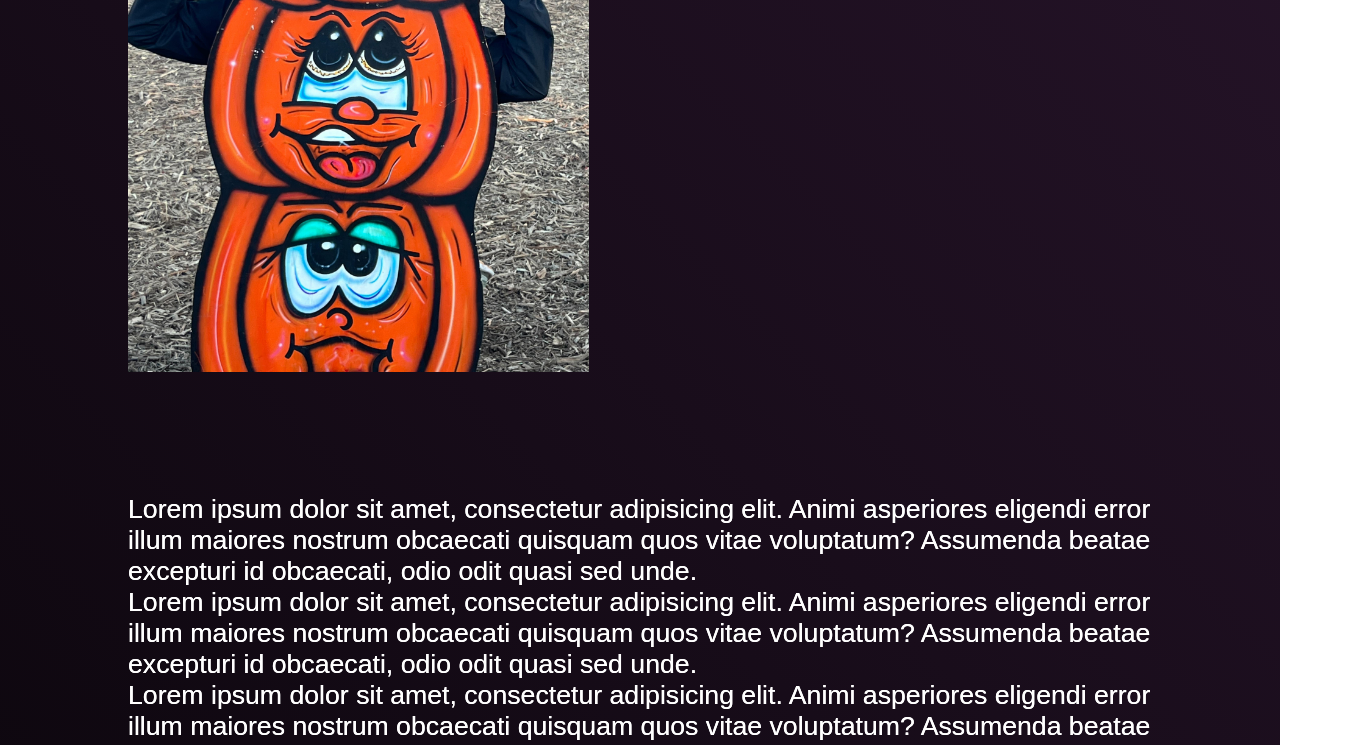
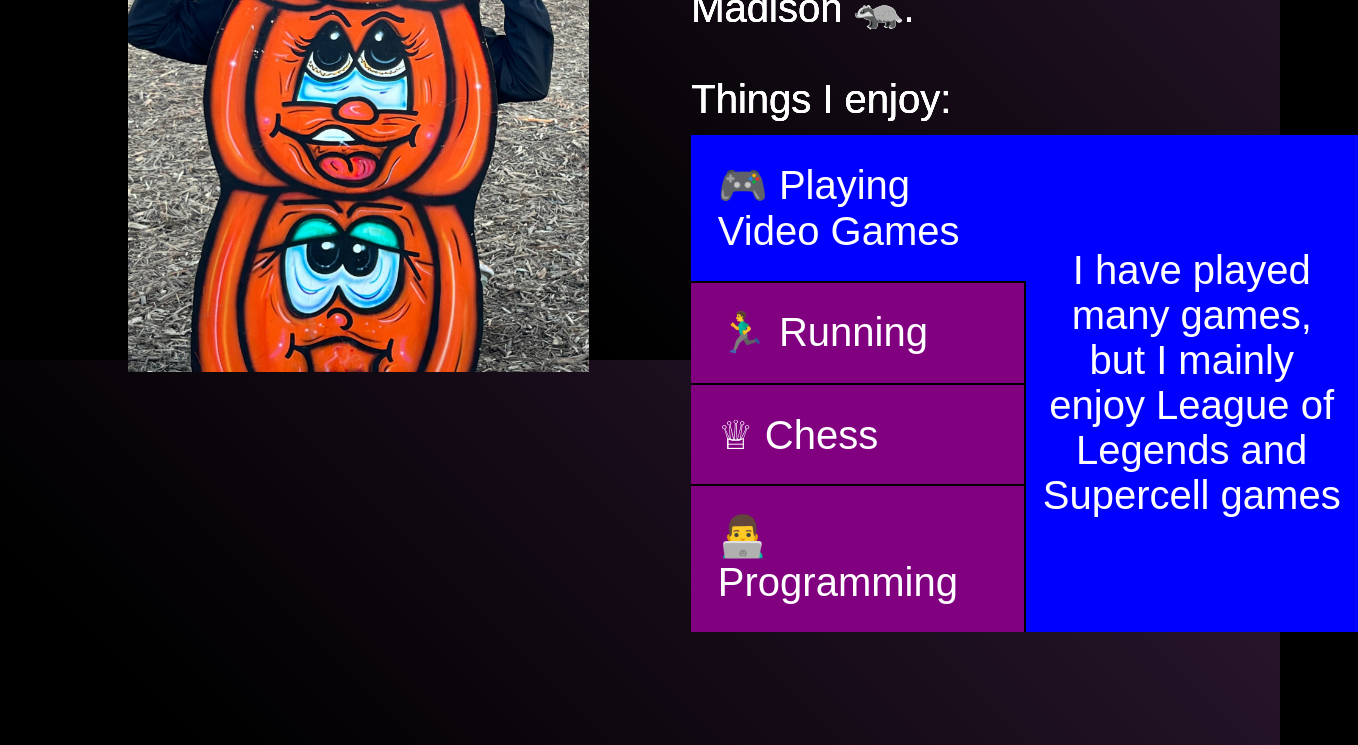
Before and after one commit to hirshi001/HrishiWebsite, a plain HTML site: page index.html in a window 1280 px wide. Shown: the part 1240-1985 px from the top of the page, 1358 px wide, since content can reach past the window. Drawn offline with Linux system fonts and the light colour scheme.

Commit message:
added things i enjoy

```diff
--- /dev/null
+++ b/enjoyselector.js
@@ -0,0 +1,47 @@
+let data={
+    "playVideoGames": "I have played many games, but I mainly enjoy League of Legends and Supercell games",
+    "running": "I have been running for many years, primarily being a distance athlete. I currently compete in the 1500, 3000, and 8k.",
+    "chess": "I like to play chess. Check out my profile on chess.com <a target=\"_blank\" rel=\"noopener noreferrer\" href='https://www.chess.com/member/hirshi001' >here</a>.",
+    "programming": "I am proficient in Java and have made many projects with it. I am currently learning Javascript to make this website.",
+}
+
+function enjoySelectorOnLoad() {
+    const info = document.getElementById("enjoy-content-information");
+    info.style.backgroundColor="blue"
+    setContentDisplay();
+}
+
+function setEnjoyContent(id){
+    var enjoyContent = document.getElementById("enjoy-content").getElementsByTagName("td");
+    for (var i = 0; i < enjoyContent.length; i++) {
+        const enjoyContentItem = enjoyContent[i];
+        if (enjoyContentItem.id === id) {
+            enjoyContentItem.classList.add("selected");
+        } else {
+            enjoyContentItem.classList.remove("selected");
+        }
+    }
+    setContentDisplay(enjoyContent);
+}
+
+function setContentDisplay(enjoyContent=null) {
+    // get elements in the enjoy-content id which are li
+    if(enjoyContent==null) enjoyContent = document.getElementById("enjoy-content").getElementsByTagName("td");
+    for (var i = 0; i < enjoyContent.length; i++) {
+        const enjoyContentItem = enjoyContent[i];
+        if(enjoyContentItem.id=== "enjoy-content-information") {
+            continue;
+        }
+        if (enjoyContentItem.classList.contains("selected")) {
+            enjoyContentItem.style.backgroundColor = "blue";
+            enjoyContentItem.style.borderRightWidth = "0";
+            const info = document.getElementById("enjoy-content-information");
+            info.innerHTML = data[enjoyContentItem.id];
+        } else {
+            enjoyContentItem.style.backgroundColor = "purple";
+            enjoyContentItem.style.borderRightWidth = "2pt";
+        }
+    }
+
+
+}
--- a/index.css
+++ b/index.css
@@ -11,6 +11,8 @@ body {
     font-family: 'comic sans 2', sans-serif;
     width: 100vw;
     background-image: linear-gradient(45deg, black 30%, #301934 100%);
+    background-attachment: fixed;
+
     overflow: auto;
 }
 
@@ -22,10 +24,10 @@ body {
     justify-content: center;
 
     flex-wrap: wrap;
+    background-attachment: fixed;
+    z-index: 2;
+
     background-image: linear-gradient(45deg, black 30%, #301934 100%);
-    background-attachment: fixed;
-    z-index: 1;
-
     -webkit-mask-image: -webkit-gradient(linear, left top, left bottom, from(rgba(0,0,0,1)), color-stop(80%, rgba(0,0,0,1)), to(rgba(0,0,0,0)));
 }
 
@@ -37,7 +39,7 @@ body {
     height: 100px;
     background-color: #04AA6D;
     visibility: hidden;
-    z-index: 2;
+    z-index: 3;
     -webkit-mask-composite: xor;
     -webkit-mask-image: -webkit-gradient(linear, left top, right top, from(rgba(0,0,0,0)), color-stop(95%, rgba(0,0,0,0)), to(rgba(0,0,0,1))), -webkit-gradient(linear, left top, right top, from(rgba(0,0,0,0)), color-stop(5%, rgba(0,0,0,1)), to(rgba(0,0,0,1)));
 }
@@ -57,7 +59,7 @@ body {
     font-size: 2em;
     display: inline-block;
 
-    z-index: 3;
+    z-index: 4;
 }
 
 #topnav a:link {
@@ -116,8 +118,8 @@ body {
     float: left;
 }
 
-#about-me p {
-    text-align: center;
+#about-me-content {
+    text-align: left;
     float: right;
     width: 45%;
     font-size: 1.5em;
@@ -125,6 +127,34 @@ body {
     overflow-wrap: break-word;
 }
 
+#about-me-content table {
+    width: 100%;
+    min-width: 500pt;
+}
+
+#about-me-content td {
+    width: 50%;
+    text-align: center;
+    border-width: 2pt;
+    padding: 10pt;
+}
+
+#about-me-content #enjoy-content{
+    margin-top: 10pt;
+}
+
+#about-me-content #enjoy-content .enjoyinfo {
+    text-align: left;
+    border-color: black;
+    border-width: 2pt;
+    border-style: solid;
+    margin: 0;
+    padding: 20pt;
+}
+
+#about-me-content #enjoy-content .enjoyinfo:hover {
+    cursor: pointer;
+}
 
 #portfolio {
     /*Set padding top to the height of the topnav*/
--- a/index.html
+++ b/index.html
@@ -7,12 +7,12 @@
     <link href="https://fonts.googleapis.com/css2?family=Baloo+2:wght@700&display=swap" rel="stylesheet">
     <link href="index.css" rel="stylesheet">
 </head>
-<body onresize="onResize()"  onscroll="onScroll()">
+<body onresize="onResize()" onscroll="onScroll()">
 <div id="topnav">
     <div id="topnav-background">
         <div id="animate"></div>
     </div>
-    <a id="home-nav" class="active navbutton" onclick="goHome()">Home</a>
+    <a id="home-nav" class="active navbutton" onclick="goHome('Home')">Home</a>
     <a id="about-me-nav" class="navbutton" onclick="goAboutMe()">About Me</a>
     <a id="portfolio-nav" class="navbutton" onclick="goPortfolio()">Portfolio</a>
     <a id="services-nav" class="navbutton" onclick="goServices()">Services</a>
@@ -23,7 +23,30 @@
     <div class="mpad-top" id="about-me">
         <div id="img1-separator">
             <img src="MyPicture.jpg" id="img1" alt="Trulli" width="500">
-            <p>Hi! My name is Hrishikesh Ingle. I am an Undergraduate Student studying Computer Science 💻.</p>
+            <div id="about-me-content">
+                <p>Hi! My name is Hrishikesh Ingle. I am an Undergraduate Student studying Computer Science 💻 at UW
+                    Madison 🦡.
+                    <br> <br>
+                    Things I enjoy: <br>
+                </p>
+                <div id="enjoy-content">
+                    <table rules=none>
+                        <tr>
+                            <td id="playVideoGames" class="selected enjoyinfo" onclick="setEnjoyContent('playVideoGames')">🎮 Playing Video Games</td>
+                            <td id="enjoy-content-information" rowspan="4">Loading <br>Info</td>
+                        </tr>
+                        <tr>
+                            <td id="running" class="enjoyinfo" onclick="setEnjoyContent('running')">🏃‍♂️ Running</td>
+                        </tr>
+                        <tr>
+                            <td id="chess" class="enjoyinfo" onclick="setEnjoyContent('chess')"> ♕ Chess</td>
+                        </tr>
+                        <tr>
+                            <td id="programming" class="enjoyinfo" onclick="setEnjoyContent('programming')">👨‍💻 Programming</td>
+                        </tr>
+                    </table>
+                </div>
+            </div>
         </div>
         <div class="clearfix"></div>
     </div>
@@ -150,5 +173,6 @@
     <div class="clearfix"></div>
 </div>
 <script src="index.js" onload="onLoad()"></script>
+<script src="enjoyselector.js" onload="enjoySelectorOnLoad()"></script>
 </body>
 </html>
--- a/index.js
+++ b/index.js
@@ -10,7 +10,6 @@ function onLoad() {
     // load
     if(window.addEventListener) {
         window.addEventListener("wheel", event => {
-            const delta = Math.sign(event.deltaY);
             mouseEvent(event);
         });
         window.addEventListener("touchmove", event=>{
@@ -308,12 +307,10 @@ function onScroll() {
         bodyToActivate = body;
     }
     if (bodyToActivate != null) {
-        console.log(bodyToActivate.id);
         simpleSetActive(document.getElementById(bodyToActivate.id + "-nav"), bodyToActivate);
     }
 }
 
 function mouseEvent(e) {
-    console.log(e);
     userScroll = true;
 }
```
